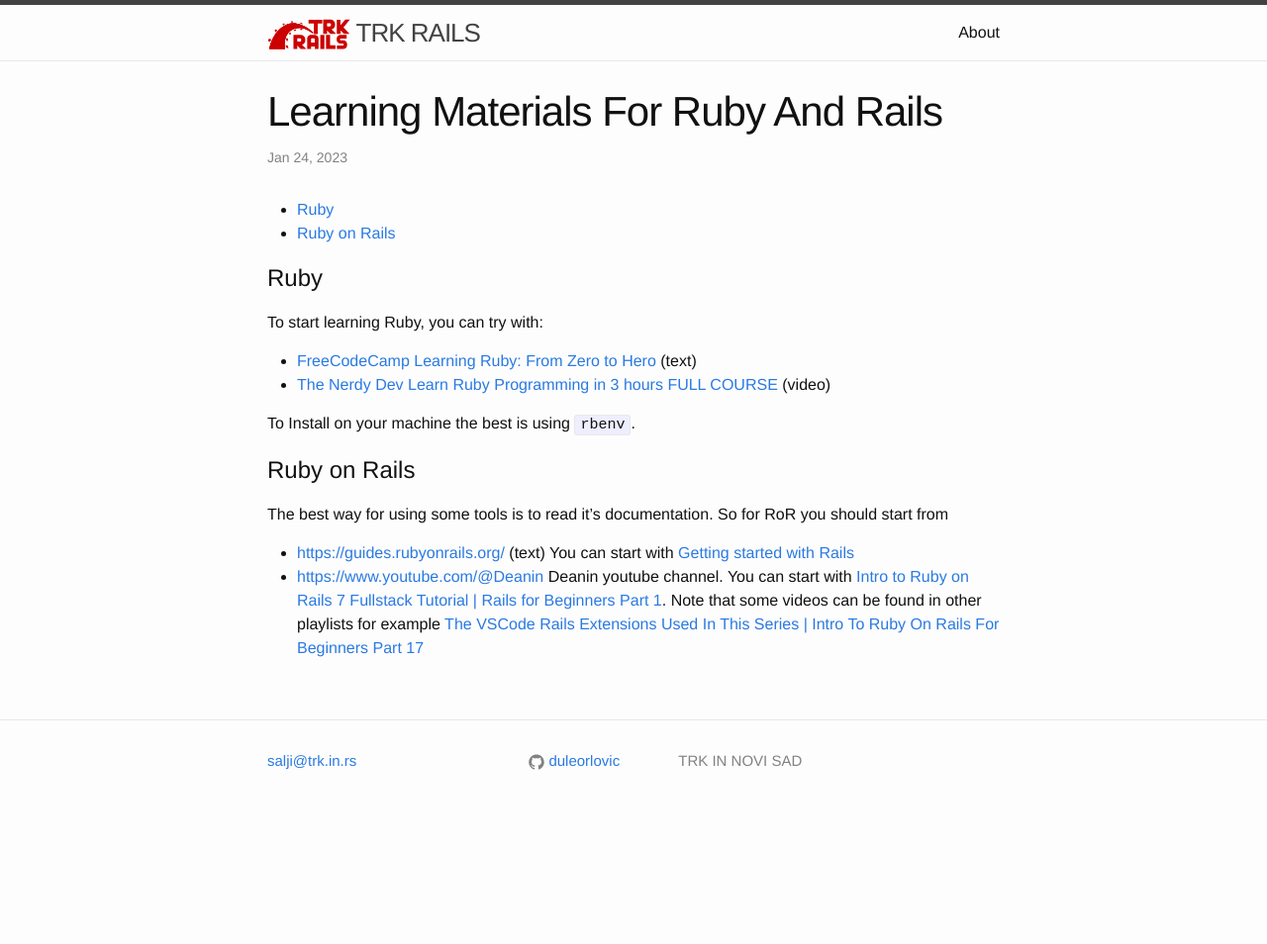
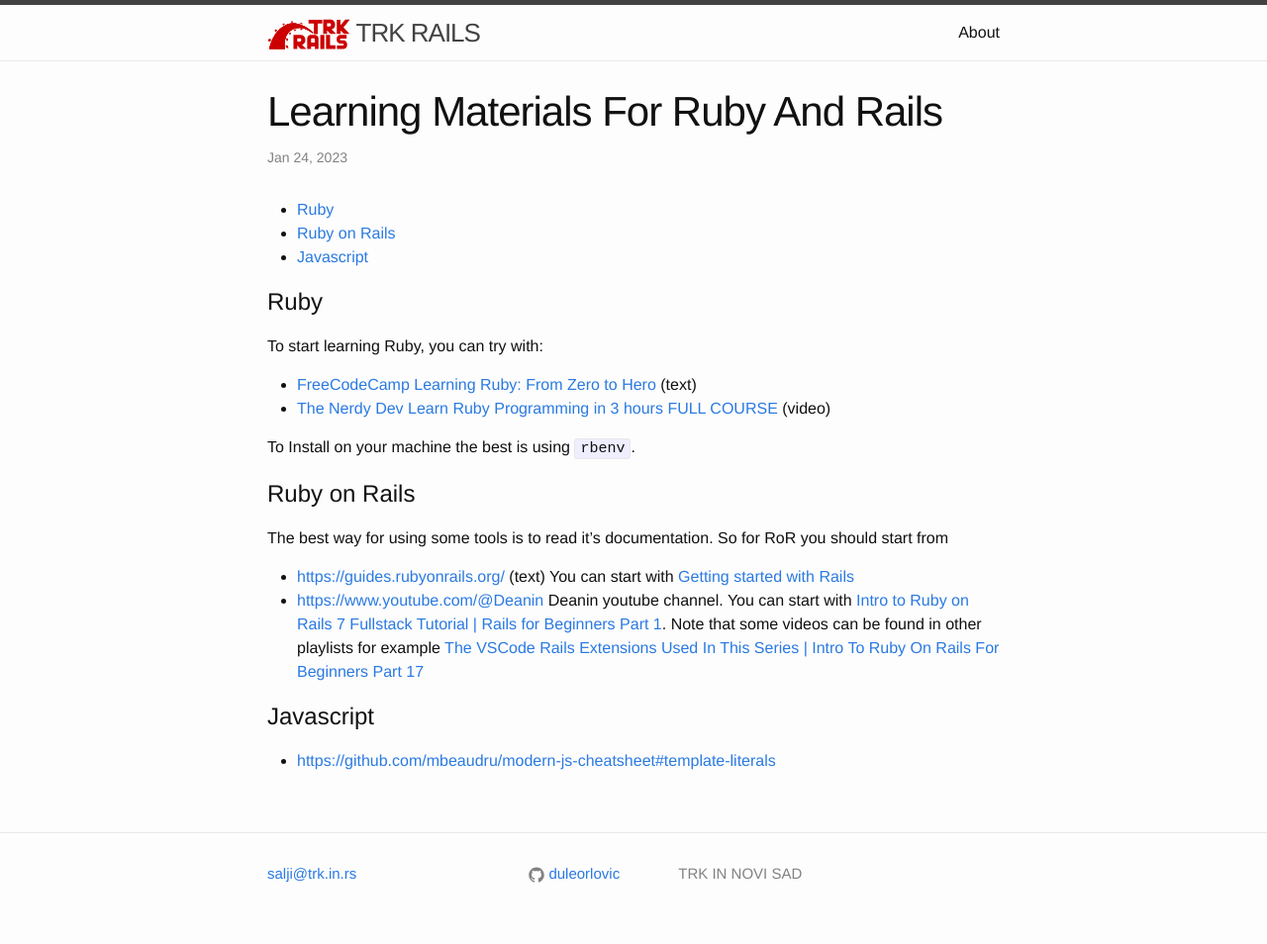
Before and after one commit to trkin/dev.trk.in.rs, a Jekyll site: the page built from _posts/2023-01-24-learning-materials-for-ruby-and-rails.md, in a window 1280 px wide. Shown: the whole page at 99% size. Built offline with Jekyll 4.4.1, drawn with Linux system fonts in a browser that asks for light colours; the table of contents is made by our own code; before the commit the page ends 900 px from its top, so only the background shows below that.

Commit message:
Add js link

```diff
--- a/_posts/2023-01-24-learning-materials-for-ruby-and-rails.md
+++ b/_posts/2023-01-24-learning-materials-for-ruby-and-rails.md
@@ -24,3 +24,8 @@ should start from
   Note that some videos can be found in other playlists for example [The VSCode Rails Extensions
   Used In This Series | Intro To Ruby On Rails For Beginners Part 17
   ](https://www.youtube.com/watch?v=4GjXSI6jcLI&list=PL3mtAHT_eRexG8W__yiMgv3tcIdbLlwho&index=50)
+
+
+# Javascript
+
+* <https://github.com/mbeaudru/modern-js-cheatsheet#template-literals>
```
